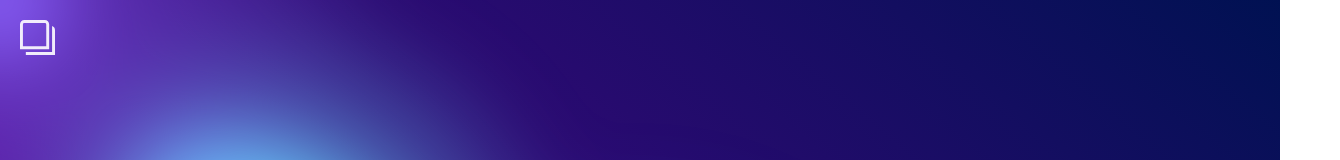
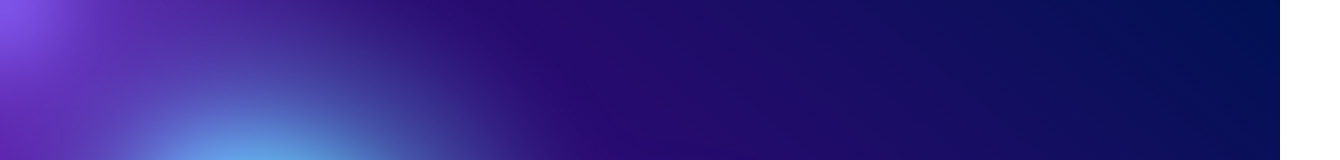
Before and after one commit to Popa-Andrei-Valentin/My_Portofolio, a React (Vite) app: page / in a window 1280 px wide. Shown: the top 160 px of the page, 1340 px wide, since content can reach past the window. Built offline with nearby package versions, Linux system fonts and the light colour scheme.

Commit message:
Implement content page

```diff
--- a/src/App.jsx
+++ b/src/App.jsx
@@ -1,13 +1,13 @@
-import Jumbotron from "./components/Jumbotron/Jumbotron.jsx";
+import Jumbotron from './components/Jumbotron/Jumbotron.jsx';
+import Content from './components/Content/Content.jsx'
 import './App.css'
-import ToggleBtn from "./components/ToggleBtn/ToggleBtn.jsx";
 
 function App() {
   return (
     <>
-        <div className="root-content">
-            <ToggleBtn />
+        <div className='root-content'>
             <Jumbotron />
+            <Content />
         </div>
     </>
   )
--- a/src/components/Content/Content.css
+++ b/src/components/Content/Content.css
@@ -0,0 +1,22 @@
+.content-container {
+  width: 100%;
+  height: 800px;
+  top: 100vh;
+  background-color: #121180;
+  z-index: 3;
+  position: relative;
+  padding: 30px;
+
+  display: flex;
+  flex-direction: column;
+}
+
+.content-container h1 {
+  font-size: 4.5rem;
+  color: white;
+}
+
+.content-container div {
+  font-size: 2rem;
+  color: white;
+}
--- a/src/components/Content/Content.jsx
+++ b/src/components/Content/Content.jsx
@@ -0,0 +1,14 @@
+import './Content.css'
+
+export default function Content () {
+	return (
+		<>
+			<div className='content-container'>
+				<h1>About me</h1>
+				<div>
+					<p>For placeholder text on websites, the most commonly used Latin text is "Lorem ipsum," which is a scrambled segment from a piece by Cicero. However, if you're looking for different Latin quotes that could serve as interesting, more unique placeholder text, here are a few classical Latin quotes along with their translations:</p>
+				</div>
+			</div>
+		</>
+	)
+}
--- a/src/components/Jumbotron/Jumbotron.css
+++ b/src/components/Jumbotron/Jumbotron.css
@@ -35,7 +35,7 @@
 }
 
 .jumbotron-container {
-   position: relative;
+  position: fixed;
   width: 100%;
   height: 100%;
   display: flex;
@@ -45,7 +45,7 @@
 }
 
 .jumbotron-text {
-   z-index: 99;
+   z-index: 2;
    width: 100%;
    height: 100%;
    display: flex;
--- a/src/components/ToggleBtn/ToggleBtn.css
+++ /dev/null
@@ -1,26 +0,0 @@
-.toggle-container {
-    position: absolute;
-    z-index: 100;
-    left: 20px;
-    top: 20px;
-    fill: white;
-    transition: fill 200ms;
-}
-
-.toggle-container:hover {
-    fill: grey;
-    transition: fill 200ms;
-}
-
-.toggle-container #toggleBtn {
-    opacity: 0.9;
-    width: 35px;
-    height: 35px;
-}
-
-@media(max-width: 750px) {
-    .toggle-container #toggleBtn {
-        width: 25px;
-        height: 25px;
-    }
-}
--- a/src/components/ToggleBtn/ToggleBtn.jsx
+++ /dev/null
@@ -1,8 +0,0 @@
-import './ToggleBtn.css'
-export default function ToggleBtn() {
-	return (
-		<div className='toggle-container'>
-			<svg id="toggleBtn" viewBox="0 0 24 24" xmlns="http://www.w3.org/2000/svg" data-name="Layer 1"><path d="m20 20h-20v-17a3 3 0 0 1 3-3h14a3 3 0 0 1 3 3zm-18-2h16v-15a1 1 0 0 0 -1-1h-14a1 1 0 0 0 -1 1zm20-13.816v17.816h-18v2h20v-17a3 3 0 0 0 -2-2.816z"/></svg>
-		</div>
-	)
-}
```
Lines whose indentation alone changed are shown as unchanged.
